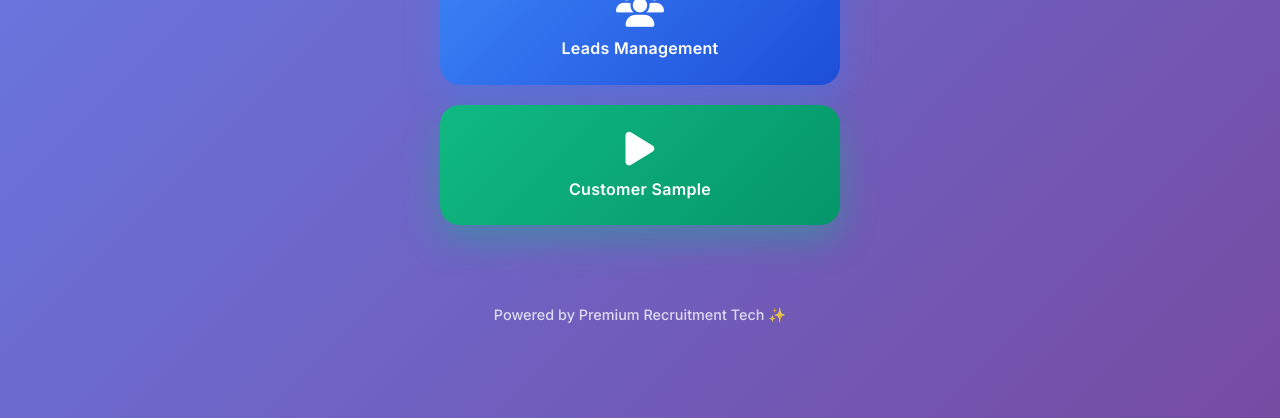
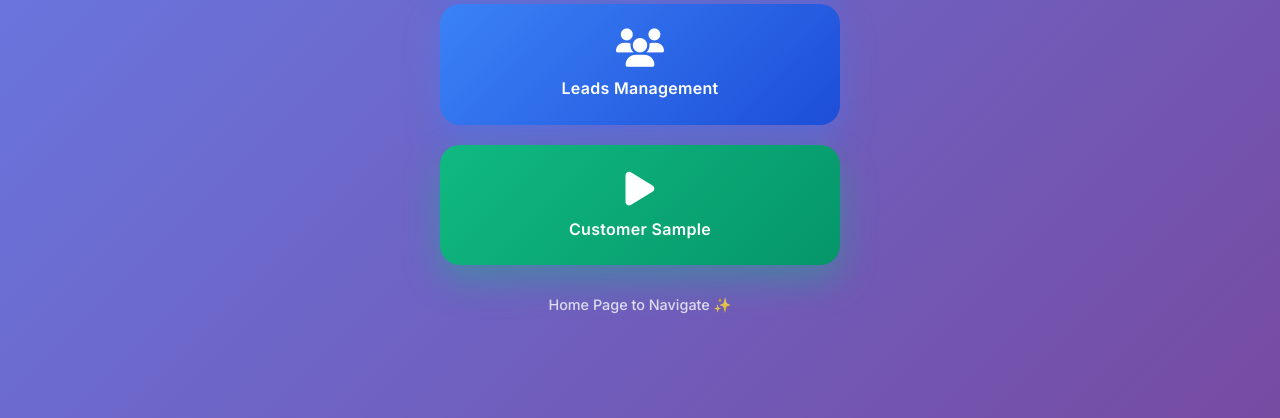
Before and after one commit to Aakash9665/Chandresh_Project, a plain HTML site: page Home.html in a window 1280 px wide. Shown: the part 382-800 px from the top of the page. Drawn offline with Linux system fonts and the light colour scheme.

Commit message:
Update Home.html

```diff
--- a/Home.html
+++ b/Home.html
@@ -237,7 +237,6 @@
                 <span class="btn-text">Generate Leads</span>
             </a>
 
-        <div class="buttons-grid">
             <a href="Leads_Management.html" class="dashboard-btn btn-leads">
                 <i class="fas fa-users btn-icon"></i>
                 <span class="btn-text">Leads Management</span>
@@ -250,7 +249,7 @@
         </div>
 
         <div class="footer">
-            Powered by Premium Recruitment Tech ✨
+            Home Page to Navigate ✨
         </div>
     </div>
 </body>
```
